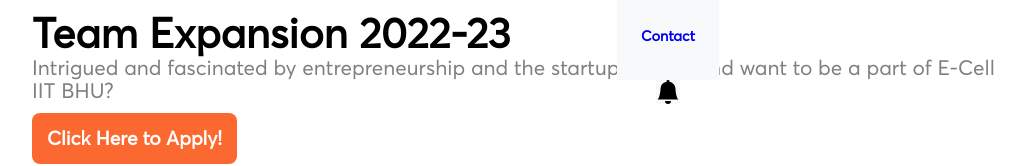
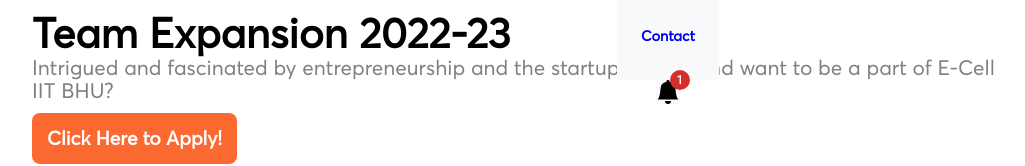
Before and after one commit to ecelliitbhu/ecell-website-new, a Next.js app: page / in a window 1280 px wide. Shown: the part 536-702 px from the top of the page, without its empty margins (38-1063 px from the left). Built offline with nearby package versions, Linux system fonts and the light colour scheme.

Commit message:
notification badge

```diff
--- a/components/navbar/Notification.js
+++ b/components/navbar/Notification.js
@@ -16,7 +16,7 @@
         }}
       >
         <Badge
-          // badgeContent={3}
+          badgeContent={1}
           color="error"
         >
           <BsFillBellFill
--- a/components/navbar/NotificationOffcanvas.js
+++ b/components/navbar/NotificationOffcanvas.js
@@ -6,7 +6,7 @@
   return (
     <>
       <Badge
-        badgeContent={3}
+        badgeContent={1}
         color="error"
         id="notification-button"
         // className="btn btn-primary"
```
